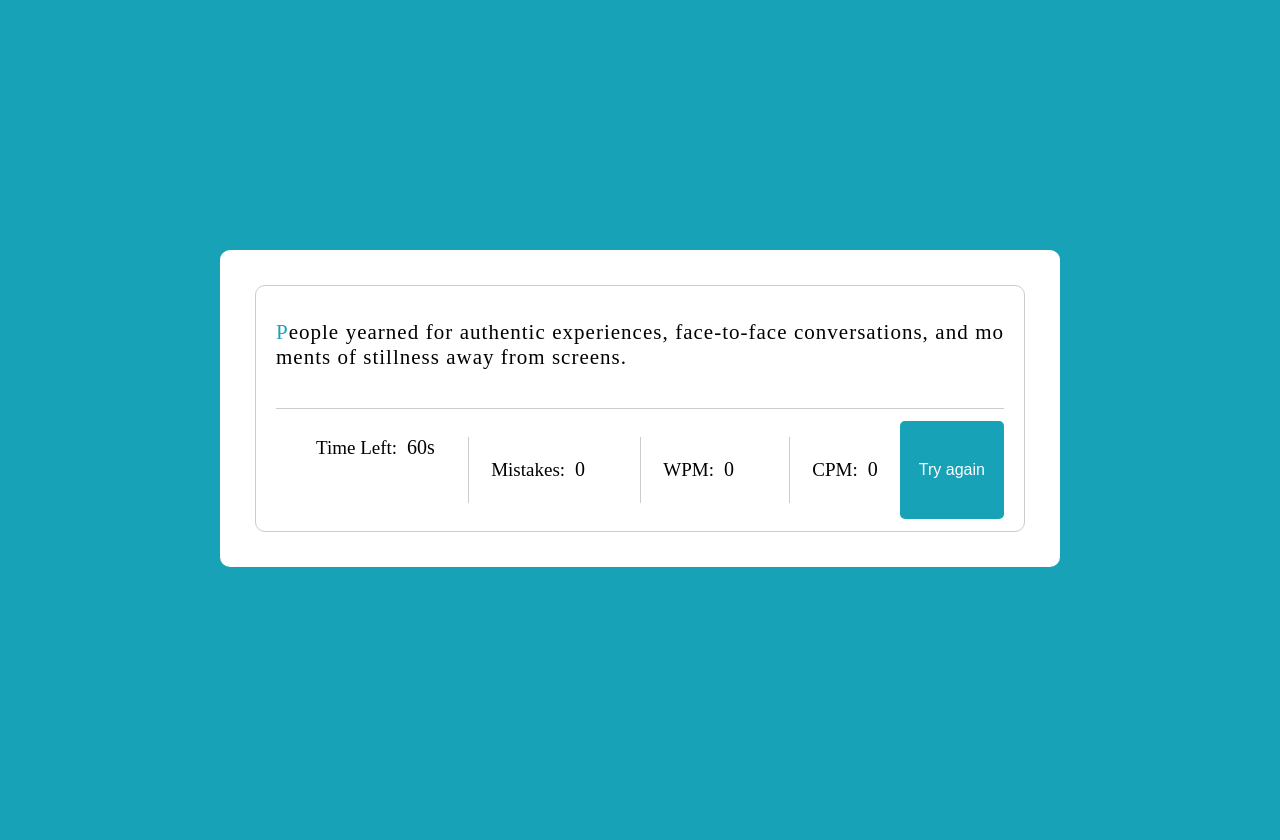
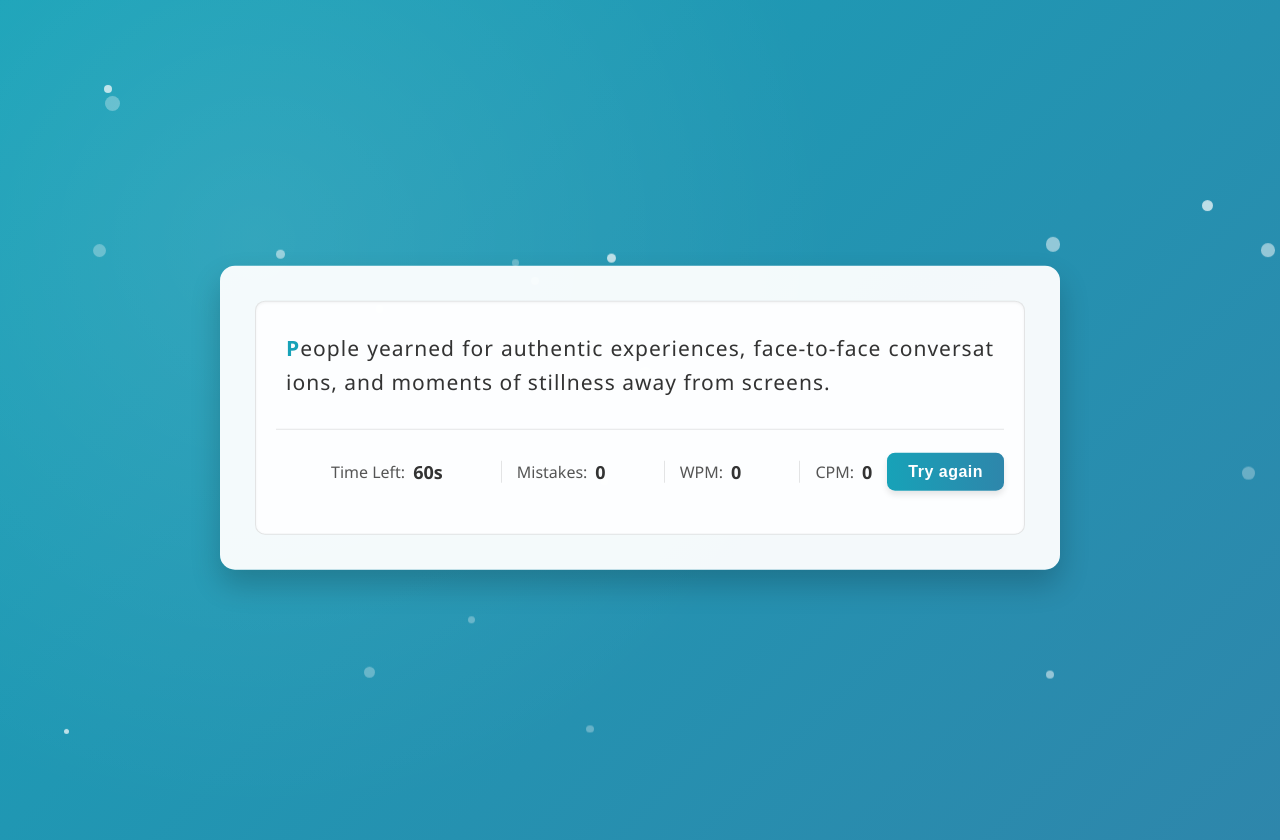
Before and after one commit to RavinduThilinaka/Typing-Game, a plain HTML site: page Type speed Game/TypeSpeed.html in a window 1280 px wide. Before the commit the page ends 816 px from the top, so only its background shows below. Drawn offline with Linux system fonts and the light colour scheme.

Commit message:
complete type speed game

```diff
--- a/Type speed Game/TypeSpeed.html
+++ b/Type speed Game/TypeSpeed.html
@@ -3,8 +3,10 @@
 <head>
     <meta charset="UTF-8">
     <meta name="viewport" content="width=device-width, initial-scale=1.0">
-    <title>Document</title>
+    <title>Type Speed Game</title>
     <link href="./styles/TypeSpeed.css" rel="stylesheet">
+    <link rel="icon" type="image/png" href="./rtmLogo.png">
+
 </head>
 <body>
     <div class="wrapper">
--- a/Type speed Game/js/Script.js
+++ b/Type speed Game/js/Script.js
@@ -98,5 +98,36 @@ randomParagraph();
 inputField.addEventListener("input",initTyping);
 tryAgainBtn.addEventListener("click",resetGame);
 
+////////////////////////////////////////////////////
+
+// Create particles
+function createParticles() {
+    const colors = ['rgba(255,255,255,0.3)', 'rgba(255,255,255,0.5)', 'rgba(255,255,255,0.7)'];
+
+    for (let i = 0; i < 20; i++) {
+        const particle = document.createElement('div');
+        particle.classList.add('particle');
+
+        const size = Math.random() * 10 + 5;
+        const posX = Math.random() * window.innerWidth;
+        const posY = Math.random() * window.innerHeight;
+        const delay = Math.random() * 5;
+        const duration = Math.random() * 10 + 10;
+        const color = colors[Math.floor(Math.random() * colors.length)];
+
+        particle.style.width = `${size}px`;
+        particle.style.height = `${size}px`;
+        particle.style.left = `${posX}px`;
+        particle.style.top = `${posY}px`;
+        particle.style.background = color;
+        particle.style.animation = `float ${duration}s ease-in-out ${delay}s infinite`;
+
+        document.body.appendChild(particle);
+    }
+}
+
+// Call this function when the page loads
+createParticles();
+
 //wpm cheda ganana
 //cpm correct character ganana
--- a/Type speed Game/styles/TypeSpeed.css
+++ b/Type speed Game/styles/TypeSpeed.css
@@ -1,67 +1,122 @@
-body{
+body {
     display: flex;
     align-items: center;
     justify-content: center;
     min-height: 100vh;
-    background: #17a2b8;
-
+    background: linear-gradient(135deg, #17a2b8, #2e86ab);
+    font-family: 'Segoe UI', Tahoma, Geneva, Verdana, sans-serif;
+    margin: 0;
+    padding: 20px;
+    overflow: hidden;
 }
 
-.wrapper{
+body::before {
+    content: "";
+    position: absolute;
+    top: 0;
+    left: 0;
+    width: 100%;
+    height: 100%;
+    background: radial-gradient(circle at 20% 30%, rgba(255,255,255,0.1) 0%, transparent 50%);
+    z-index: -1;
+}
+
+.wrapper {
     width: 770px;
     padding: 35px;
-    background: #fff;
-    border-radius: 10px;
+    background: rgba(255, 255, 255, 0.95);
+    border-radius: 15px;
+    box-shadow: 0 15px 30px rgba(0, 0, 0, 0.2);
+    transform: translateY(0);
+    animation: float 6s ease-in-out infinite;
+    transition: all 0.3s ease;
 }
 
-.wrapper .content-box{
-    padding: 13px 20px 0;
-    border-radius: 10px;
-    border: 1px solid #ccc;
+.wrapper:hover {
+    box-shadow: 0 20px 40px rgba(0, 0, 0, 0.25);
 }
 
-.wrapper .input-field{
+@keyframes float {
+    0%, 100% { transform: translateY(0); }
+    50% { transform: translateY(-10px); }
+}
+
+.wrapper .content-box {
+    padding: 20px;
+    border-radius: 10px;
+    border: 1px solid rgba(0, 0, 0, 0.1);
+    background: rgba(255, 255, 255, 0.8);
+    transition: all 0.3s ease;
+    box-shadow: inset 0 1px 3px rgba(0, 0, 0, 0.05);
+}
+
+.wrapper .input-field {
     z-index: -999;
     opacity: 0;
     position: absolute;
 }
 
-.content-box .typing-text{
+.content-box .typing-text {
     max-height: 255px;
     overflow-y: auto;
+    padding: 10px;
+    line-height: 1.6;
 }
 
-.typing-text::-webkit-scrollbar{
-    width: 0;
+.typing-text::-webkit-scrollbar {
+    width: 5px;
 }
 
-.typing-text p{
+.typing-text::-webkit-scrollbar-track {
+    background: rgba(0, 0, 0, 0.05);
+    border-radius: 10px;
+}
+
+.typing-text::-webkit-scrollbar-thumb {
+    background: #17a2b8;
+    border-radius: 10px;
+}
+
+.typing-text p {
     font-size: 21px;
     text-align: justify;
     letter-spacing: 1px;
     word-break: break-all;
+    margin: 0;
+    color: #333;
+    font-weight: 400;
 }
 
-.typing-text p span{
+.typing-text p span {
     position: relative;
+    transition: all 0.2s ease;
 }
 
-.typing-text p span.correct{
+.typing-text p span.correct {
     color: #56964f;
+    font-weight: 500;
 }
 
-.typing-text p span.incorrect{
+.typing-text p span.incorrect {
     color: #cb3439;
-    background: #ffc0cb;
+    background: rgba(255, 192, 203, 0.5);
     outline: 1px solid #fff;
     border-radius: 4px;
+    animation: shake 0.3s ease-in-out;
 }
 
-.typing-text p span.active{
-    color: #17a2b8;
+@keyframes shake {
+    0%, 100% { transform: translateX(0); }
+    20%, 60% { transform: translateX(-2px); }
+    40%, 80% { transform: translateX(2px); }
 }
 
-.typing-text p span.active::before{
+.typing-text p span.active {
+    color: #17a2b8;
+    font-weight: 600;
+}
+
+.typing-text p span.active::before {
     content: "";
     position: absolute;
     left: 0;
@@ -73,60 +128,133 @@ body{
     animation: blink 1s ease-in-out infinite;
 }
 
-@keyframes blink{
-    50%{
+@keyframes blink {
+    50% {
         opacity: 1;
     }
 }
-.content-box .content{
+
+.content-box .content {
     display: flex;
-    margin-top: 17px;
-    padding: 12px 0;
-    border-top: 1px solid #ccc;
+    margin-top: 20px;
+    padding: 15px 0;
+    border-top: 1px solid rgba(0, 0, 0, 0.1);
     justify-content: space-between;
+    align-items: center;
 }
-.content button{
+
+.content button {
     border: none;
     outline: none;
-    width: 105px;
-    padding: 8px 0;
+    width: 120px;
+    padding: 10px 0;
     color: #fff;
     cursor: pointer;
     font-size: 16px;
-    border-radius: 5px;
-    background: #17a2b8;
-    transition: transfrom 0.3 ease;
+    border-radius: 8px;
+    background: linear-gradient(to right, #17a2b8, #2e86ab);
+    transition: all 0.3s ease;
+    font-weight: 600;
+    letter-spacing: 0.5px;
+    box-shadow: 0 4px 6px rgba(0, 0, 0, 0.1);
 }
-.content .result-details{
+
+.content button:hover {
+    transform: translateY(-2px);
+    box-shadow: 0 6px 10px rgba(0, 0, 0, 0.15);
+    background: linear-gradient(to right, #2e86ab, #17a2b8);
+}
+
+.content button:active {
+    transform: translateY(0) scale(0.98);
+    box-shadow: 0 2px 4px rgba(0, 0, 0, 0.1);
+}
+
+.content .result-details {
     display: flex;
-    width:calc(100% - 140px);
+    width: calc(100% - 140px);
     justify-content: space-between;
 }
-.result-details li{
+
+.result-details li {
     display: flex;
     list-style: none;
     height: 22px;
     align-items: center;
-}
-.result-details li:not(:first-child){
-    padding: 22px;
-    border-left: 1px solid #ccc;
-}
-.result-details li p{
-    font-size: 19px;
-}
-.result-details li span{
-    display: block;
-    font-size: 20px;
-    margin-left: 10px;
-}
-.result-details li:not(:first-child) span{
-    font-weight: 500;
-}
-.result-details li b{
-    font-weight: 500;
+    padding: 0 15px;
+    position: relative;
 }
 
-.content button:active{
-    transform:scale(0.97) ;
+.result-details li:not(:first-child) {
+    border-left: 1px solid rgba(0, 0, 0, 0.1);
 }
+
+.result-details li p {
+    font-size: 16px;
+    color: #555;
+    margin: 0;
+    white-space: nowrap;
+}
+
+.result-details li span {
+    display: block;
+    font-size: 18px;
+    margin-left: 8px;
+    color: #333;
+    font-weight: 600;
+}
+
+.result-details li b {
+    font-weight: 600;
+}
+
+/* Pulse animation for timer when low */
+.time.low span {
+    animation: pulse 1s infinite;
+    color: #e74c3c !important;
+}
+
+@keyframes pulse {
+    0%, 100% { transform: scale(1); }
+    50% { transform: scale(1.1); }
+}
+
+/* Floating particles background */
+.particle {
+    position: absolute;
+    background: rgba(255, 255, 255, 0.5);
+    border-radius: 50%;
+    pointer-events: none;
+    z-index: -1;
+}
+
+/* Responsive adjustments */
+@media (max-width: 800px) {
+    .wrapper {
+        width: 90%;
+        padding: 25px;
+    }
+
+    .content {
+        flex-direction: column;
+    }
+
+    .content button {
+        margin-top: 15px;
+        width: 100%;
+    }
+
+    .content .result-details {
+        width: 100%;
+        flex-wrap: wrap;
+        justify-content: center;
+    }
+
+    .result-details li {
+        padding: 10px;
+    }
+
+    .result-details li:not(:first-child) {
+        border-left: none;
+    }
+}
```
Also changed, not shown: Type speed Game/rtmLogo.png (added).
